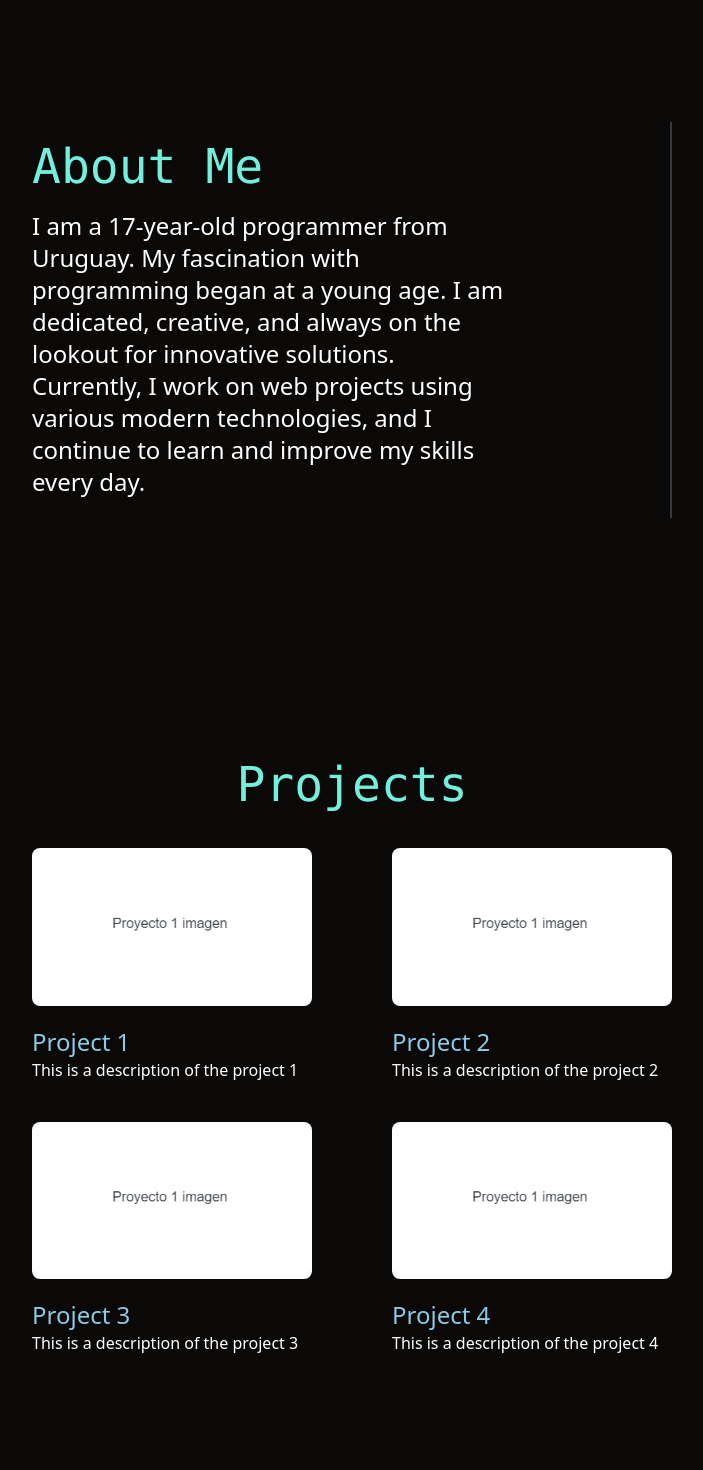
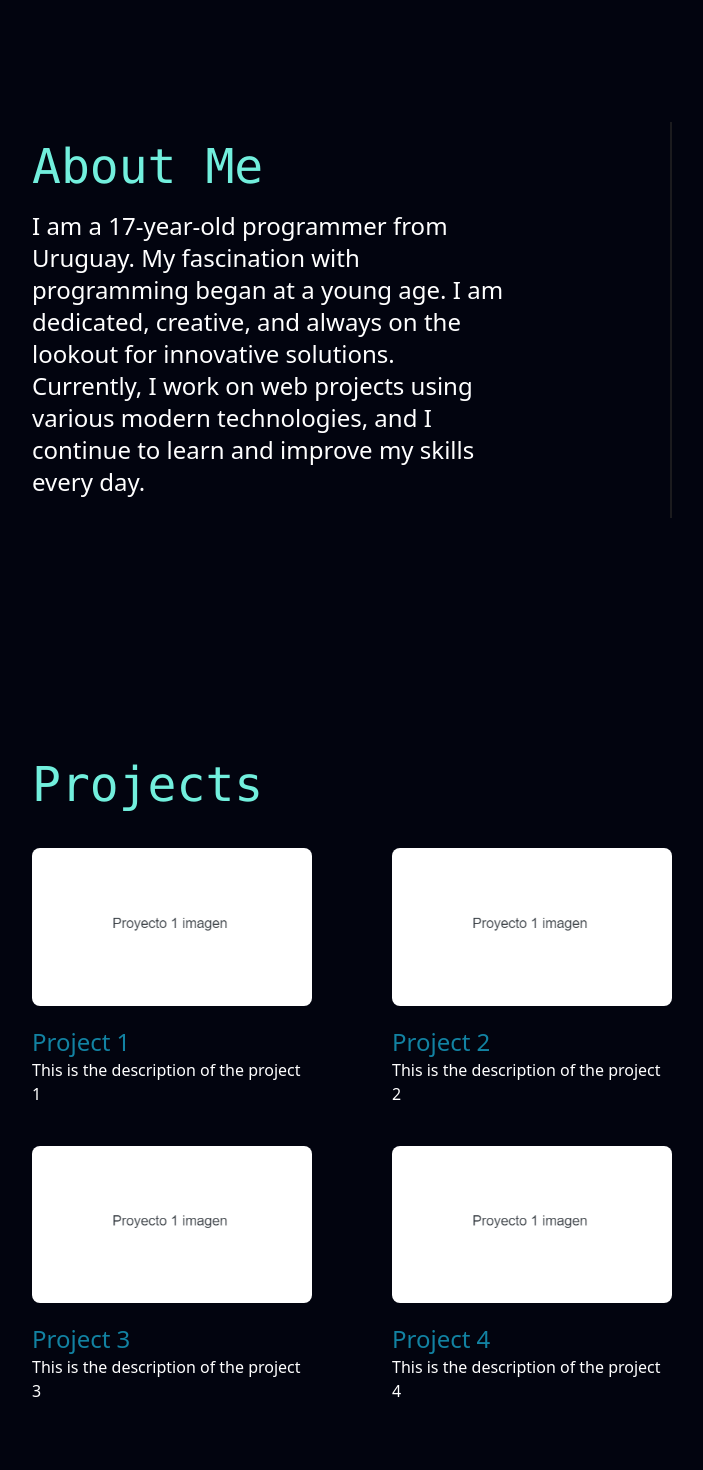
Before and after one commit to ballestrino/portfolio, a React (Vite) app: page / in a window 1280 px wide. Shown: the part 680-2150 px from the top of the page, without its empty margins (288-991 px from the left). Built offline with nearby package versions, Linux system fonts and the light colour scheme.

Commit message:
some updates to UI

```diff
--- a/src/components/AboutMe.jsx
+++ b/src/components/AboutMe.jsx
@@ -22,11 +22,13 @@ function AboutMe() {
       >
         <div className='w-3/4 '>
           <h2
-            className='pt-5 text-tertiary font-mono select-none
+            className='pt-5 text-primary font-mono select-none
             xxl:text-6xl
             xl:text-5xl
             lg:text-4xl
             text-3xl
+            transition-all duration-300 ease-in-out
+            hover:text-hoverContactUs
             '
           >
             {translationProvider.AboutMeTitle}
--- a/src/components/Footer.jsx
+++ b/src/components/Footer.jsx
@@ -1,4 +1,8 @@
+import { useContext } from 'react';
+import { AppContext } from '../context/AppContextProvider';
+
 export default function Footer() {
+  const { translationProvider } = useContext(AppContext);
   return (
     <footer
       id='contact'
@@ -19,7 +23,7 @@ export default function Footer() {
       >
         <h2
           className='
-        text-tertiary font-mono select-none
+        text-primary font-mono select-none
         cursor-pointer
         xxl:text-6xl
         xl:text-5xl
@@ -32,16 +36,33 @@ export default function Footer() {
 
         '
         >
-          Contact Us
+          {translationProvider.ContactUsTitle}
         </h2>
-        <div>
-          <p className='lg:mr-10 text-footer lg:text-xl'>
+        <div
+          className='
+        flex flex-col items-center lg:items-start
+        '
+        >
+          <p
+            className='
+          lg:mr-10 text-footer lg:text-xl
+          transition-all duration-300 ease-in-out
+          hover:text-white
+          '
+          >
             <a href='mailto:nachoballestrino02@gmail.com'>
               nachoballestrino02@gmail.com
             </a>
           </p>
           <p>
-            <a className='text-footer lg:text-xl' href='tel:+598 98 857 476'>
+            <a
+              className='
+            text-footer lg:text-xl
+              transition-all duration-300 ease-in-out
+             hover:text-white
+              '
+              href='tel:+598 98 857 476'
+            >
               +598 98 857 476
             </a>
           </p>
--- a/src/components/MyImage.jsx
+++ b/src/components/MyImage.jsx
@@ -1,5 +1,6 @@
 import personalPhoto from '../../public/personalPhoto.png';
 import irregularShape from '../../public/irregularShape.png';
+import { Link as ScrollLink } from 'react-scroll';
 
 function MyImage() {
   return (
@@ -9,12 +10,16 @@ function MyImage() {
           src={irregularShape}
           alt='Irregular shape behind my photo'
           className='
+          select-none
           lg:h-400 lg:w-400
           md:h-320 md:w-320
           h-270 w-270
+          transition-all duration-500 ease-in-out
+          hover:scale-105
           '
         />
       </div>
+
       <div
         className='
         flex justify-center z-10
@@ -22,13 +27,25 @@ function MyImage() {
         lg:h-380 lg:w-380
         md:h-320 md:w-320
         h-270 w-270
+        transition-all duration-500 ease-in-out
+        hover:scale-105
         '
       >
-        <img
-          src={personalPhoto}
-          alt='A photo of Ignacio Ballestrino'
-          className=''
-        />
+        <ScrollLink
+          className='
+          select-none
+          '
+          to='aboutMe'
+          offset={-218} //reducir la bajada del scroll por 218px
+          smooth={true}
+          duration={1000}
+        >
+          <img
+            src={personalPhoto}
+            alt='A photo of Ignacio Ballestrino'
+            className=''
+          />
+        </ScrollLink>
       </div>
     </section>
   );
--- a/src/components/Presentation.jsx
+++ b/src/components/Presentation.jsx
@@ -20,11 +20,13 @@ function Presentation() {
         <section className='flex flex-col justify-center items-center'>
           <h1
             className='
-           text-tertiary font-mono select-none
+           text-primary font-mono select-none
             xxl:text-6xl
             xl:text-5xl
             lg:text-4xl
             text-3xl
+            transition-all duration-300 ease-in-out
+            hover:text-hoverContactUs
             '
           >
             {translationProvider.Hello}
--- a/src/components/ProjectSquare.jsx
+++ b/src/components/ProjectSquare.jsx
@@ -1,28 +1,48 @@
 import prop_types from 'prop-types';
+import { useContext } from 'react';
+import { AppContext } from '../context/AppContextProvider';
 
 function ProjectSquare({ title, description, src, alt }) {
+  const { translationProvider } = useContext(AppContext);
   return (
     <div
       className='
-    flex flex-col justify-start overflow-hidden
-    '
+      flex flex-col justify-start
+      group overflow-hidden
+      hover:scale-105 transition-transform duration-500 ease-in-out
+      '
     >
-      <div className=''>
+      <div
+        className='
+
+      '
+      >
         <img
           //images 16/9 aspect ratio
           src={src}
           alt={alt}
-          className='mb-5 aspect-video rounded-lg'
+          className='
+          mb-5 aspect-video rounded-lg
+          '
         />
       </div>
       <h3
-        className='text-ProjectTitle
-
-      text-2xl'
+        className='
+        text-eachProjectH3
+        text-2xl
+        group-hover:text-hoverProjectTitle
+        '
       >
-        {title}
+        {translationProvider[title]}
       </h3>
-      <p className='text-white text-md'>{description}</p>
+      <p
+        className='
+        text-white
+        text-md
+      '
+      >
+        {translationProvider[description]}
+      </p>
     </div>
   );
 }
--- a/src/components/Projects.jsx
+++ b/src/components/Projects.jsx
@@ -9,24 +9,26 @@ function Projects() {
       //Projects component container
       id='projects'
       className='
-      flex justify-items-center bg-primary
+      flex justify-items items-center bg-primary
       h-fit w-screen lg:py-40 lg:pt-60 py-20
       '
     >
       <div
         //title and projects grid container
         className='
-        flex flex-col items-center lg:w-3/6 w-7/12 m-auto
+        flex flex-col items-center lg:items-start lg:w-3/6 w-7/12 m-auto
         '
       >
         <h2
           //Projects title
           className='
-        text-tertiary font-mono select-none pb-5
+        text-primary font-mono select-none pb-5
           xxl:text-6xl
           xl:text-5xl
           lg:text-4xl
           text-3xl
+          transition-all duration-300 ease-in-out
+          hover:text-hoverContactUs
           '
         >
           {translationProvider.ProjectsTitle}
@@ -39,27 +41,27 @@ function Projects() {
           '
         >
           <ProjectSquare
-            title='Project 1'
-            description='This is a description of the project 1'
+            title='project1Title'
+            description='descriptionProject1'
             src={projectExamplePhoto}
             alt='Project 1'
           />
           <ProjectSquare
-            title='Project 2'
-            description='This is a description of the project 2'
+            title='project2Title'
+            description='descriptionProject2'
             src={projectExamplePhoto}
             alt='Project 2'
           />
 
           <ProjectSquare
-            title='Project 3'
-            description='This is a description of the project 3'
+            title='project3Title'
+            description='descriptionProject3'
             src={projectExamplePhoto}
             alt='Project 3'
           />
           <ProjectSquare
-            title='Project 4'
-            description='This is a description of the project 4'
+            title='project4Title'
+            description='descriptionProject4'
             src={projectExamplePhoto}
             alt='Project 4'
           />
--- a/src/translations.json
+++ b/src/translations.json
@@ -11,18 +11,36 @@
     "SpanAboutMe": "Explore my portfolio and discover how I transform ideas into code with passion and originality.",
     "SeeProjects": "View Projects",
     "ProjectsTitle": "Projects",
-    "ContactUs": "Contact Us"
+    "ContactUsTitle": "Contact Us",
+    "project1Title": "Project 1",
+    "project2Title": "Project 2",
+    "project3Title": "Project 3",
+    "project4Title": "Project 4",
+    "descriptionProject1": "This is the description of the project 1",
+    "descriptionProject2": "This is the description of the project 2",
+    "descriptionProject3": "This is the description of the project 3",
+    "descriptionProject4": "This is the description of the project 4"
   },
   "ess": {
     "NavHome": "Inicio",
     "NavAbout": "Sobre mi",
     "NavProjects": "Proyectos",
     "NavContact": "Contacto",
-    "Hello": "DESARROLLADOR FRONT-END REACT",
-    "webDeveloper": "Hola, soy Ignacio Ballestrino. Un desarrollador Front-end React de Uruguay.",
+    "Hello": "FRONT-END REACT DEVELOPER",
+    "webDeveloper": "Hola, soy Ignacio Ballestrino. Un desarrollador de Front-end con react nacido en Uruguay.",
+    "AboutMeTitle": "Sobre Mi",
     "AboutMeText": "Soy un programador de 17 años de Uruguay. Mi fascinación por la programación comenzó a temprana edad. Soy dedicado, creativo y siempre en busca de soluciones innovadoras. Actualmente, trabajo en proyectos web utilizando varias tecnologías de vanguardia, y continúo aprendiendo y mejorando mis habilidades todos los días.",
     "SpanAboutMe": "Explora mi portafolio y descubre cómo transformo ideas en código con pasión y originalidad.",
     "SeeProjects": "Ver Proyectos",
-    "ContactUs": "Contactate"
+    "ProjectsTitle": "Proyectos",
+    "ContactUsTitle": "Contactate",
+    "project1Title": "Proyecto 1",
+    "project2Title": "Proyecto 2",
+    "project3Title": "Proyecto 3",
+    "project4Title": "Proyecto 4",
+    "descriptionProject1": "Esta es la descripción del proyecto 1",
+    "descriptionProject2": "Esta es la descripción del proyecto 2",
+    "descriptionProject3": "Esta es la descripción del proyecto 3",
+    "descriptionProject4": "Esta es la descripción del proyecto 4"
   }
 }
--- a/tailwind.config.js
+++ b/tailwind.config.js
@@ -33,9 +33,10 @@ export default {
       },
 
       textColor: {
-        tertiary: '#72efdd',
-        ProjectTitle: '#8ecae6',
+        primary: '#72efdd',
+        eachProjectH3: '#1282a2',
         hoverContactUs: '#274c77',
+        hoverProjectTitle: '#8ecae6',
         footer: '#8e8e8e',
       },
       fontSize: {
@@ -47,15 +48,14 @@ export default {
       },
       backgroundColor: {
         // primary: '#5e6572',
-        primary: '#0a0908',
+        primary: '#02040f',
         secondary: '#22333b',
         tertiary: '#EFD3D7',
-        footer: '#111111',
-        form: '#1e1e1e',
+        footer: '#0f0f1c',
       },
       borderColor: {
         button: '#5899e2',
-        customGray: '#343a40',
+        customGray: '#1b1b1e',
       },
       borderWidth: {
         1: '1px',
@@ -65,7 +65,6 @@ export default {
         xs: '475px',
         sm: '640px',
         md: '768px',
-        'md-lg': '900px',
         lg: '1024px',
         xl: '1200px',
         xxl: '1750px',
```
Also changed, not shown: src/components/Icons.jsx (+25 -22 lines), src/components/NavOptions.jsx (+18 -6 lines).
